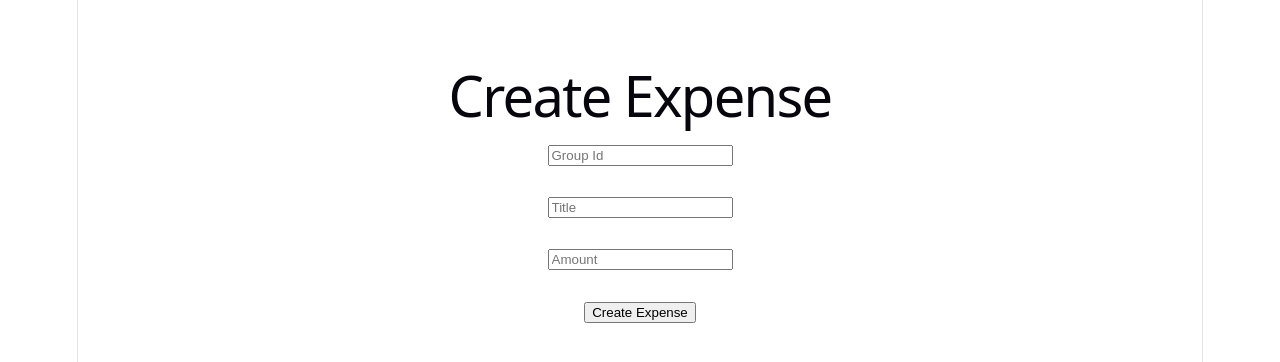
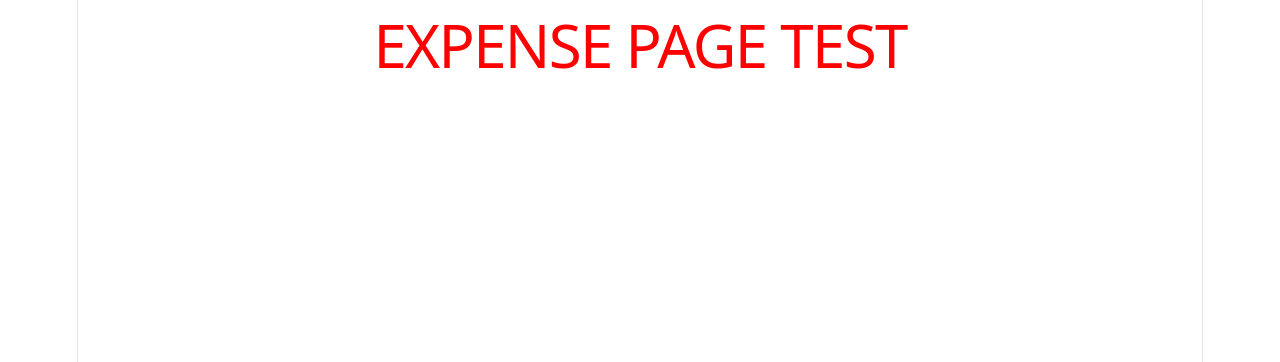
Before and after one commit to akash120405/splitwise-frontend, a React (Vite) app: page /expenses in a window 1280 px wide. Shown: the top 362 px of the page. Built offline with nearby package versions, Linux system fonts and the light colour scheme.

Commit message:
expense page test

```diff
--- a/src/pages/Expenses.tsx
+++ b/src/pages/Expenses.tsx
@@ -1,86 +1,9 @@
-import { useEffect, useState } from "react";
-import api from "../api/api";
-
 export default function Expenses() {
-  const [title, setTitle] = useState("");
-  const [amount, setAmount] = useState("");
-  const [groupId, setGroupId] = useState("");
-
-  useEffect(() => {
-    const storedGroupId =
-      localStorage.getItem("groupId");
-
-    if (storedGroupId) {
-      setGroupId(storedGroupId);
-    }
-  }, []);
-
-  const createExpense = async () => {
-    try {
-      const user = JSON.parse(
-        localStorage.getItem("user") || "{}"
-      );
-
-      await api.post("/expenses", {
-        title,
-        amount: Number(amount),
-        groupId,
-        paidById: user.id,
-        splitType: "EQUAL",
-      });
-
-      alert("Expense Created");
-    } catch (error) {
-      console.error(error);
-      alert("Failed");
-    }
-  };
-
   return (
-    <div
-      style={{
-        width: "500px",
-        margin: "50px auto",
-      }}
-    >
-      <h1>Create Expense</h1>
-
-      <input
-        value={groupId}
-        onChange={(e) =>
-          setGroupId(e.target.value)
-        }
-        placeholder="Group Id"
-      />
-
-      <br />
-      <br />
-
-      <input
-        value={title}
-        onChange={(e) =>
-          setTitle(e.target.value)
-        }
-        placeholder="Title"
-      />
-
-      <br />
-      <br />
-
-      <input
-        value={amount}
-        onChange={(e) =>
-          setAmount(e.target.value)
-        }
-        placeholder="Amount"
-      />
-
-      <br />
-      <br />
-
-      <button onClick={createExpense}>
-        Create Expense
-      </button>
+    <div>
+      <h1 style={{ color: "red", fontSize: "60px" }}>
+        EXPENSE PAGE TEST
+      </h1>
     </div>
   );
 }
```
